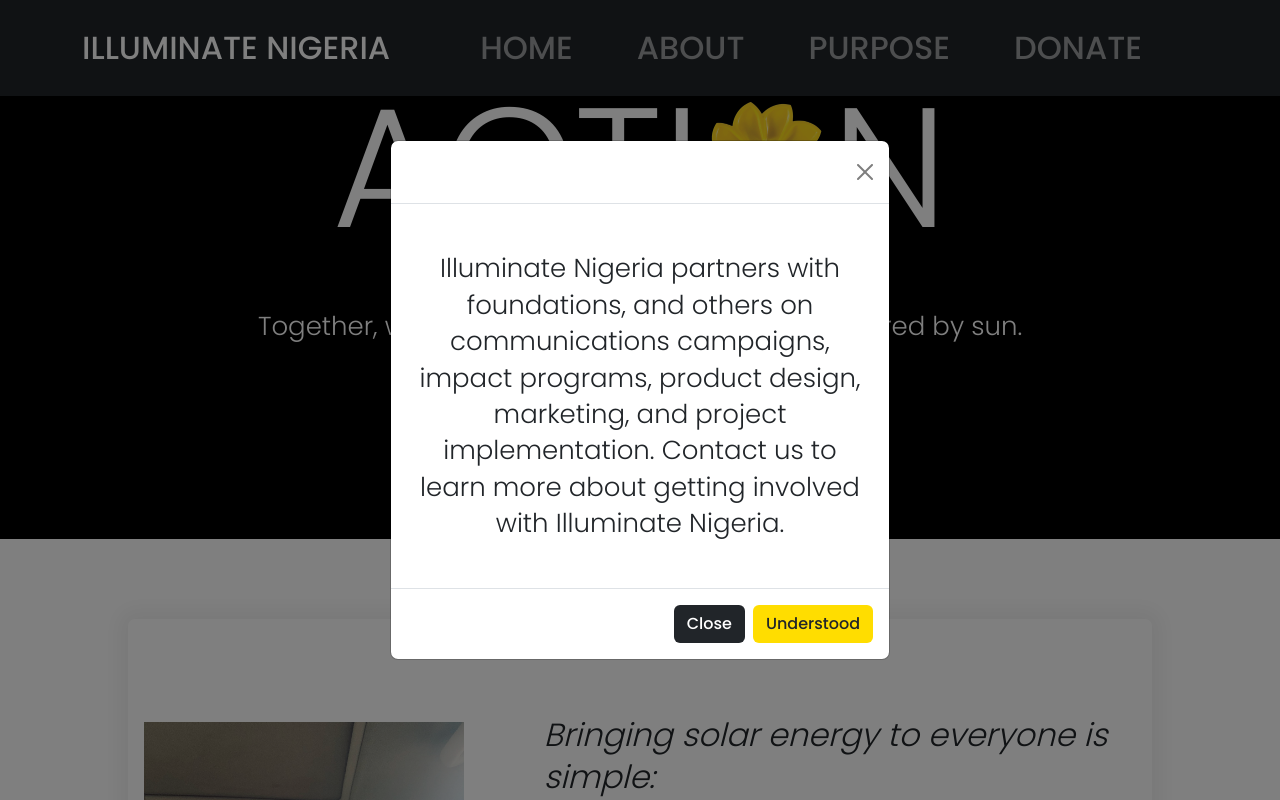
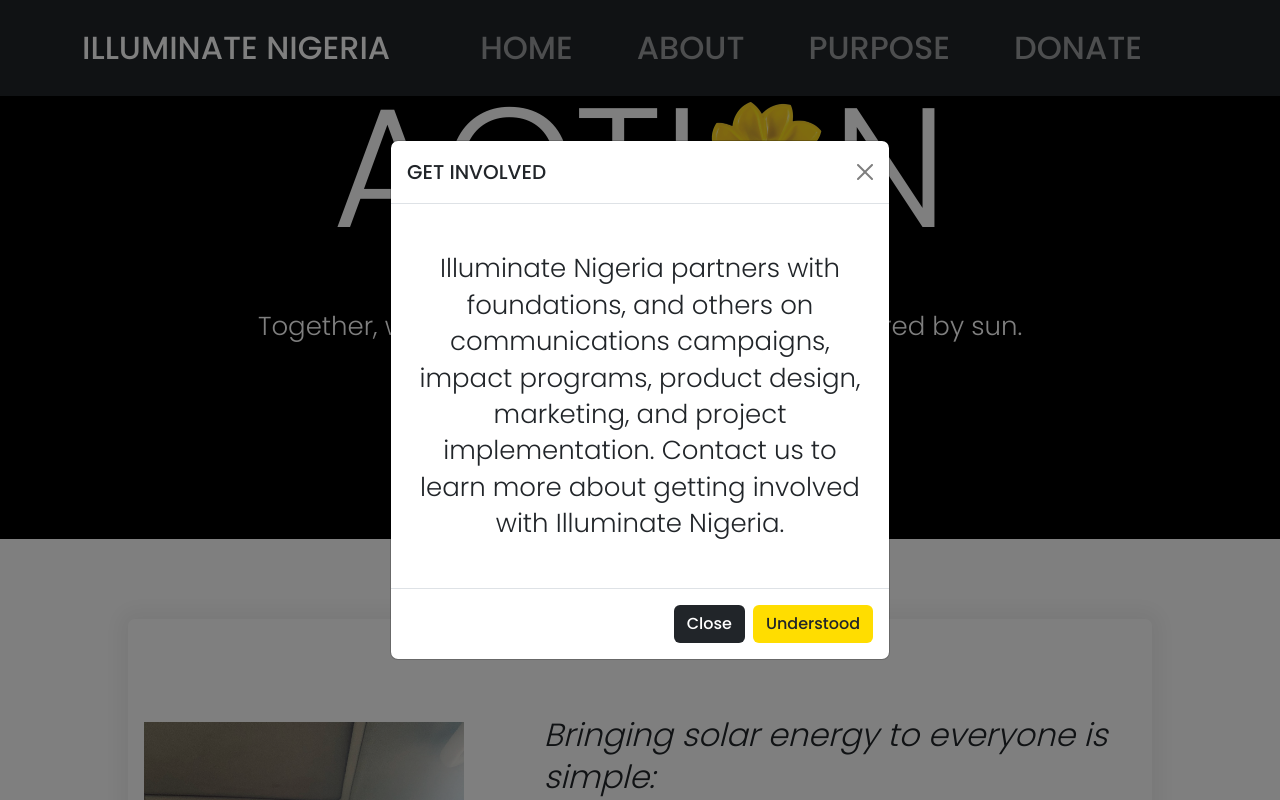
Before and after one commit to fujababy/illuminatenigeria, a Vue app: page / in a window 1280 px wide. Both pictures are taken after a click on the button "Get Involved". Shown: the part 1598-2398 px from the top of the page. Built offline with nearby package versions, Linux system fonts and the light colour scheme.

Commit message:
modal fixes

```diff
--- a/src/components/climate.vue
+++ b/src/components/climate.vue
@@ -39,7 +39,7 @@
         <div class="modal-dialog modal-dialog-centered">
           <div class="modal-content">
             <div class="modal-header">
-              <h1 class="modal-title fs-5" id="staticBackdropLabel">Modal title</h1>
+              <h1 class="modal-title fs-5 text-dark" id="staticBackdropLabel">GET INVOLVED</h1>
               <button
                 type="button"
                 class="btn-close"
@@ -48,6 +48,7 @@
               ></button>
             </div>
             <div class="modal-body">
+              <!-- <h1 class="text-dark">GET INVOLVED</h1> -->
               <p class="text-dark">
                 Illuminate Nigeria partners with foundations, and others on communications
                 campaigns, impact programs, product design, marketing, and project implementation.
```
